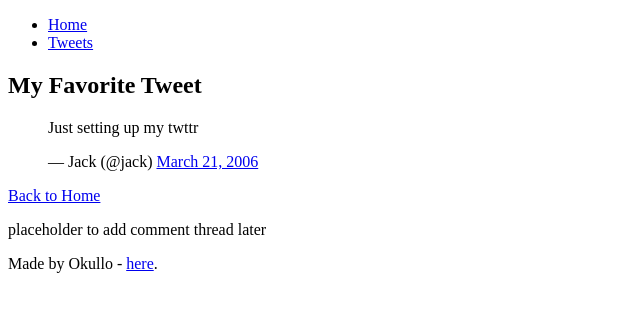
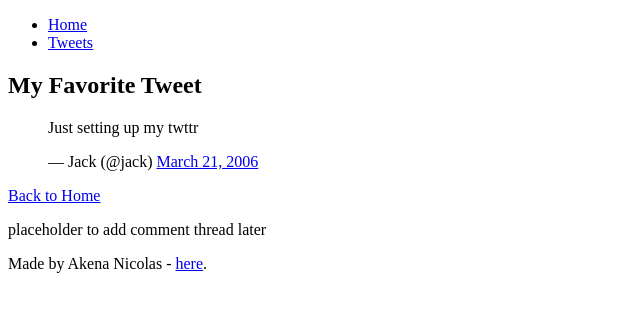
Before and after one commit to C7-mia/My_First_Portfolio, a plain HTML site: page html_basic/tweets.html in a window 1280 px wide. Shown: the whole page, without its empty margins (0-640 px from the left). Drawn offline with Linux system fonts and the light colour scheme.

Commit message:
Update tweets.html

```diff
--- a/html_basic/tweets.html
+++ b/html_basic/tweets.html
@@ -32,7 +32,7 @@
   </main>
 
   <footer>
-    <p>Made by Okullo - <a href="https://github.com/C7-mia" target="_blank">here</a>.</p>
+    <p>Made by Akena Nicolas - <a href="https://github.com/C7-mia" target="_blank">here</a>.</p>
   </footer>
 
 </body>
```
